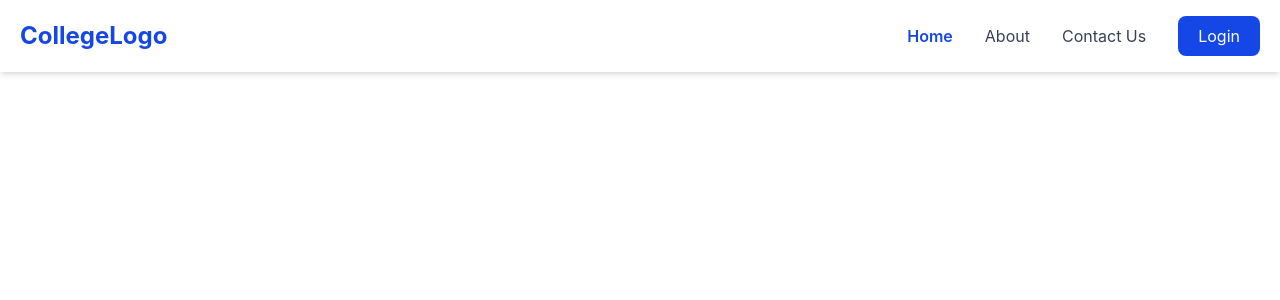
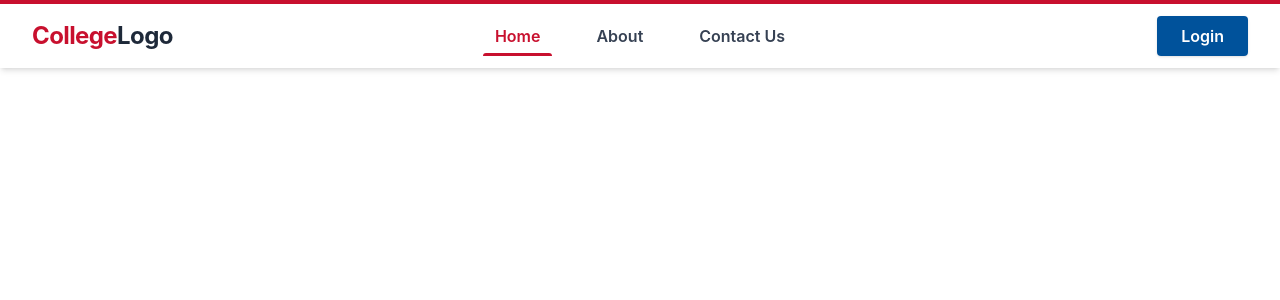
Before and after one commit to Nikhilguleria98/SGGS-Attendance-system, a React (Vite) app in the folder client/: page / in a window 1280 px wide. Shown: the top 300 px of the page. Built offline with nearby package versions, Linux system fonts and the light colour scheme.

Commit message:
navbar set - chirag

```diff
--- a/client/package.json
+++ b/client/package.json
@@ -11,6 +11,7 @@
   },
   "dependencies": {
     "@tailwindcss/vite": "^4.3.2",
+    "framer-motion": "^12.42.2",
     "lucide-react": "^1.23.0",
     "react": "^19.2.7",
     "react-dom": "^19.2.7",
--- a/client/src/components/GlobalComp/Navbar.jsx
+++ b/client/src/components/GlobalComp/Navbar.jsx
@@ -1,97 +1,129 @@
-import { useState } from "react";
+import React, { useState } from "react";
 import { NavLink } from "react-router-dom";
 import { Menu, X } from "lucide-react";
+import { motion, AnimatePresence } from "framer-motion";
 
 const Navbar = () => {
   const [open, setOpen] = useState(false);
 
-  const navLinkClass = ({ isActive }) =>
-    `transition-colors duration-300 ${
-      isActive
-        ? "text-blue-700 font-semibold"
-        : "text-gray-700 hover:text-blue-700"
-    }`;
+  const navItems = [
+    { name: "Home", path: "/" },
+    { name: "About", path: "/about" },
+    { name: "Contact Us", path: "/contact-us" },
+  ];
 
   return (
-    <header className="bg-white shadow-md sticky top-0 z-50">
-      <nav className="max-w-7xl mx-auto px-5 py-4 flex items-center justify-between">
-        {/* Logo */}
+    // 80% White Theme Base with a Red Accent Border at the top
+    <header className="sticky top-0 w-full z-50 bg-white shadow-md border-t-4 border-[#c8102e]">
+      <nav className="w-full mx-auto px-4 lg:px-8 py-3 flex items-center justify-between">
+
+        {/* Logo - Takes exactly 10% of screen width */}
+        <div className="w-[10%] min-w-[120px] flex-shrink-0">
+          <NavLink to="/" className="flex items-center outline-none">
+            <motion.div
+              whileHover={{ scale: 1.02 }}
+              whileTap={{ scale: 0.98 }}
+              className="text-xl md:text-2xl font-bold tracking-tight text-[#c8102e]"
+            >
+              College<span className="text-gray-800">Logo</span>
+            </motion.div>
+          </NavLink>
+        </div>
+
+        {/* Desktop Menu - Centered Links */}
+        <div className="hidden md:flex items-center justify-center flex-1 gap-8">
+          {navItems.map((item) => (
             <NavLink
-          to="/"
-          className="text-2xl font-bold text-blue-700"
+              key={item.name}
+              to={item.path}
+              className={({ isActive }) =>
+                `relative px-3 py-2 text-base font-semibold transition-colors duration-300 ${
+                  isActive ? "text-[#c8102e]" : "text-gray-700 hover:text-[#c8102e]"
+                }`
+              }
             >
-          CollegeLogo
+              {({ isActive }) => (
+                <>
+                  {item.name}
+                  {/* Red gliding underline for active link */}
+                  {isActive && (
+                    <motion.div
+                      layoutId="desktop-active-indicator"
+                      className="absolute bottom-0 left-0 right-0 h-[3px] bg-[#c8102e] rounded-t-md"
+                      initial={{ opacity: 0 }}
+                      animate={{ opacity: 1 }}
+                      transition={{ type: "spring", stiffness: 300, damping: 30 }}
+                    />
+                  )}
+                </>
+              )}
             </NavLink>
+          ))}
+        </div>
 
-        {/* Desktop Menu */}
-        <div className="hidden md:flex items-center gap-8">
-          <NavLink to="/" className={navLinkClass}>
-            Home
-          </NavLink>
-
-          <NavLink to="/about" className={navLinkClass}>
-            About
-          </NavLink>
-
-          <NavLink to="/contact-us" className={navLinkClass}>
-            Contact Us
-          </NavLink>
-
+        {/* Login Button - 10% Blue Accent */}
+        <div className="hidden md:flex justify-end w-[10%] min-w-[100px]">
+          <motion.div whileHover={{ scale: 1.05 }} whileTap={{ scale: 0.95 }}>
             <NavLink
               to="/login"
-            className="bg-blue-700 text-white px-5 py-2 rounded-lg hover:bg-blue-800 transition"
+              className="bg-[#00529b] text-white font-semibold px-6 py-2.5 rounded shadow-sm hover:bg-[#003d73] hover:shadow-md transition-all duration-300 whitespace-nowrap"
             >
               Login
             </NavLink>
+          </motion.div>
         </div>
 
-        {/* Mobile Button */}
-        <button
+        {/* Mobile Hamburger Button */}
+        <motion.button
+          whileTap={{ scale: 0.8 }}
           onClick={() => setOpen(!open)}
-          className="md:hidden"
+          className="md:hidden text-gray-800 hover:text-[#c8102e] transition-colors outline-none ml-auto"
         >
           {open ? <X size={28} /> : <Menu size={28} />}
-        </button>
+        </motion.button>
       </nav>
 
-      {/* Mobile Menu */}
+      {/* Mobile Menu Dropdown */}
+      <AnimatePresence>
         {open && (
-        <div className="md:hidden border-t bg-white">
-          <div className="flex flex-col px-5 py-4 space-y-4">
+          <motion.div
+            initial={{ opacity: 0, height: 0 }}
+            animate={{ opacity: 1, height: "auto" }}
+            exit={{ opacity: 0, height: 0 }}
+            transition={{ duration: 0.3, ease: "easeInOut" }}
+            className="md:hidden overflow-hidden bg-white border-b border-gray-100 shadow-inner"
+          >
+            <div className="flex flex-col px-6 py-4 space-y-2">
+              {navItems.map((item) => (
                 <NavLink
-              to="/"
-              className={navLinkClass}
+                  key={item.name}
+                  to={item.path}
                   onClick={() => setOpen(false)}
+                  className={({ isActive }) =>
+                    `block px-4 py-3 rounded text-lg font-medium transition-all ${
+                      isActive
+                        ? "bg-red-50 text-[#c8102e] border-l-4 border-[#c8102e]"
+                        : "text-gray-700 hover:bg-gray-50 hover:text-[#c8102e] border-l-4 border-transparent"
+                    }`
+                  }
                 >
-              Home
+                  {item.name}
                 </NavLink>
+              ))}
 
-            <NavLink
-              to="/about"
-              className={navLinkClass}
-              onClick={() => setOpen(false)}
-            >
-              About
-            </NavLink>
-
-            <NavLink
-              to="/contact-us"
-              className={navLinkClass}
-              onClick={() => setOpen(false)}
-            >
-              Contact Us
-            </NavLink>
-
+              <motion.div whileTap={{ scale: 0.98 }} className="pt-4">
                 <NavLink
                   to="/login"
                   onClick={() => setOpen(false)}
-              className="bg-blue-700 text-white text-center py-2 rounded-lg hover:bg-blue-800 transition"
+                  className="block w-full text-center bg-[#00529b] text-white font-bold py-3 rounded shadow-sm hover:bg-[#003d73] transition-colors"
                 >
                   Login
                 </NavLink>
+              </motion.div>
             </div>
-        </div>
+          </motion.div>
         )}
+      </AnimatePresence>
     </header>
   );
 };
```
Also changed, not shown: 1 other file (tests, documents, lock files or other folders). Lines whose indentation alone changed are shown as unchanged.
